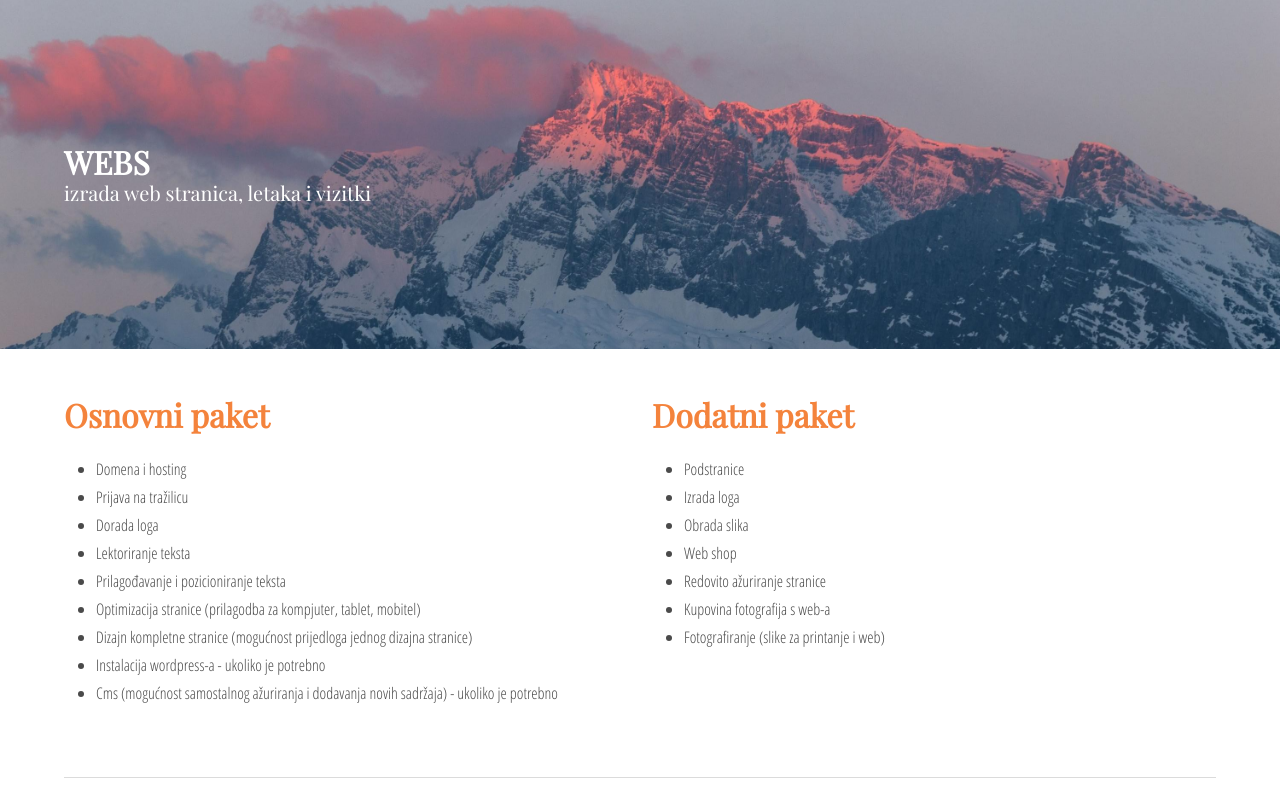
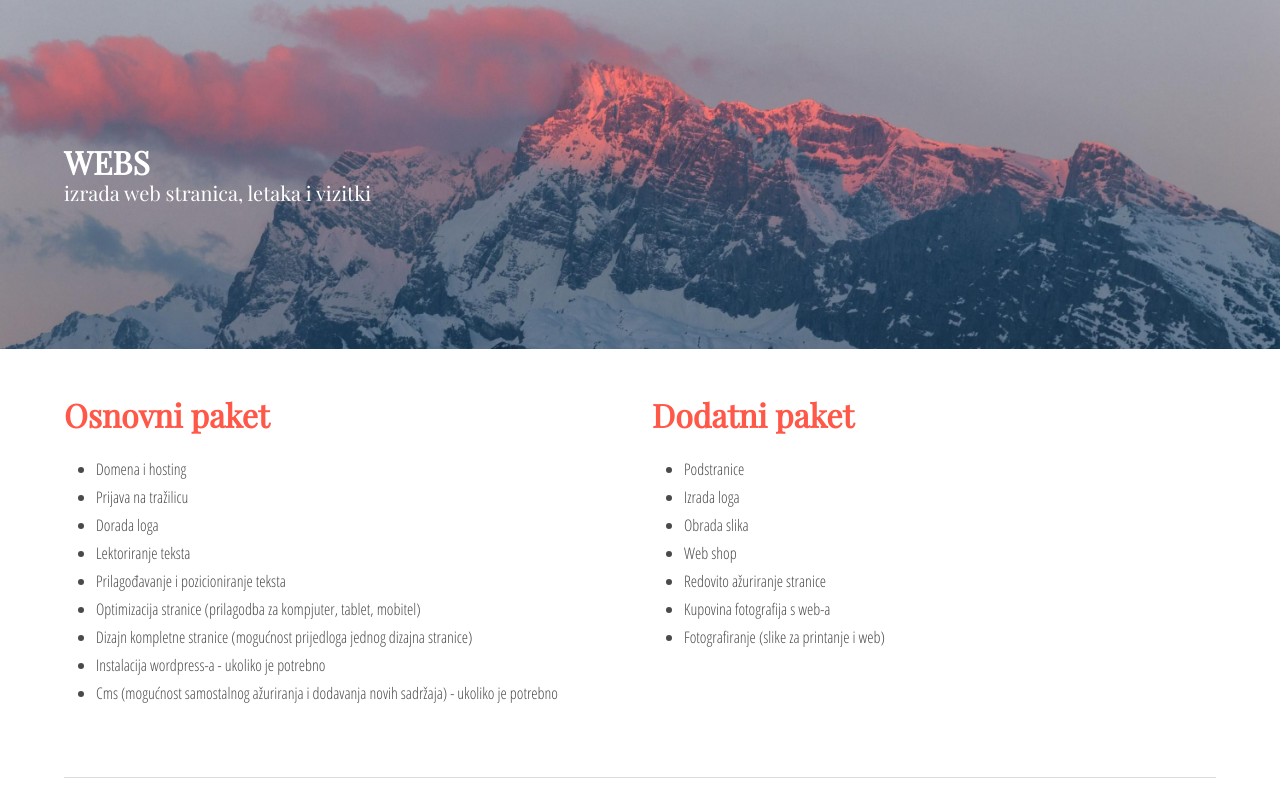
Before and after one commit to oliver-dvorski/dl-webs, a website: page index.html in a window 1280 px wide. Shown: the top 800 px of the page. Drawn offline with nearby package versions, Linux system fonts and the light colour scheme.

Commit message:
switch the primary color to red

```diff
--- a/src/sass/theme.sass
+++ b/src/sass/theme.sass
@@ -1,7 +1,7 @@
-$orange: #F4833C
-$orange-invert: #fff
+$red: #FF5848
+$red-invert: #fff
 $family-sans-serif: "Open Sans Condensed", sans-serif
 $family-serif: "Playfair Display", serif
 
-$primary: $orange
-$primary-invert: $orange-invert
+$primary: $red
+$primary-invert: $red-invert
```
Also changed, not shown: dist/main.css.
